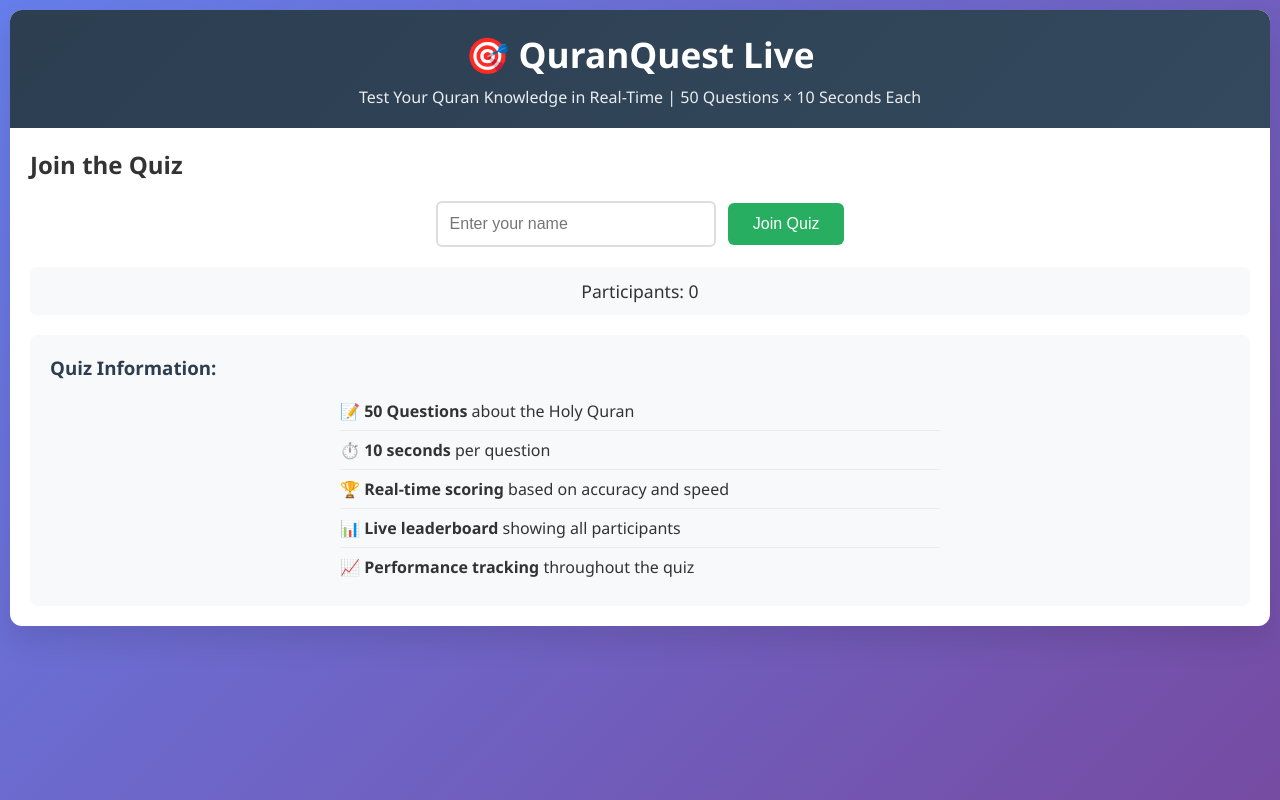
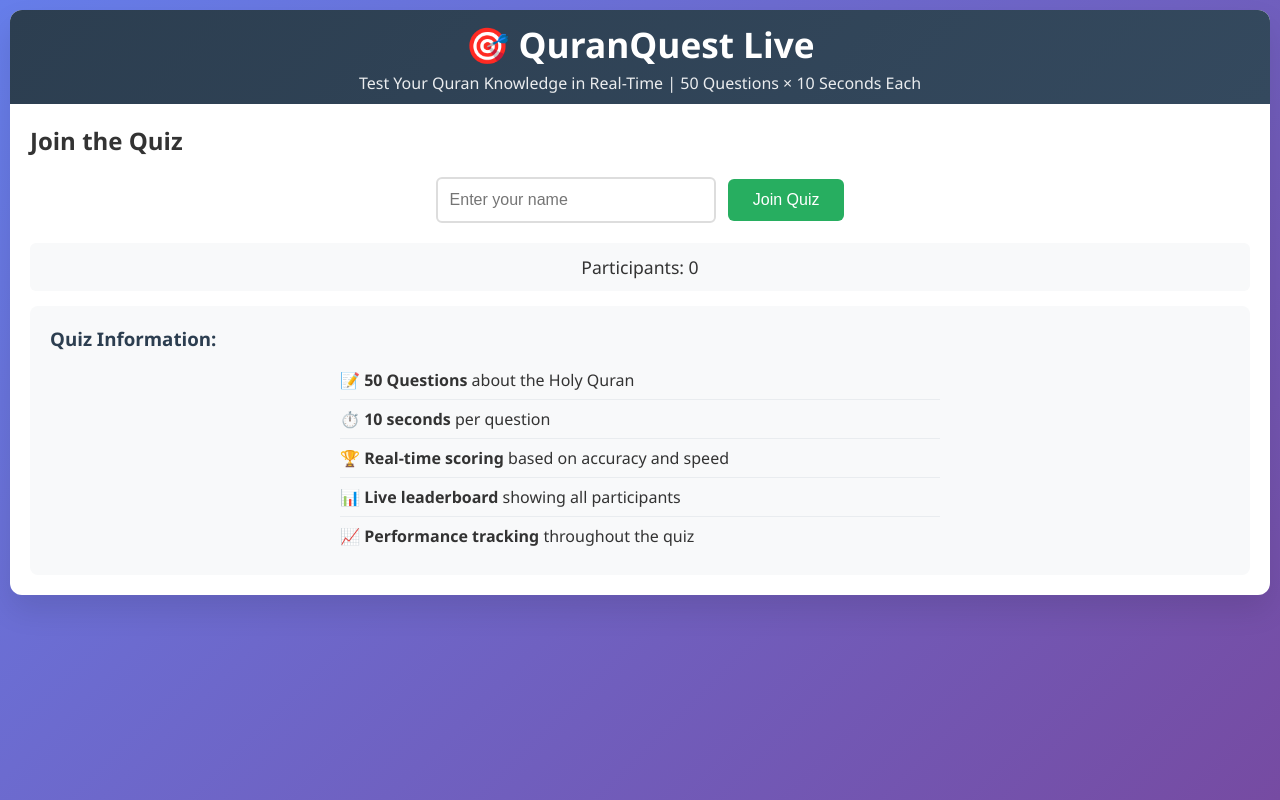
Before and after one commit to Sulaiman-GitHub/quran-quiz-app, a website: page public/index.html in a window 1280 px wide. Drawn offline with nearby package versions, Linux system fonts and the light colour scheme.

Commit message:
Update style.css

```diff
--- a/public/style.css
+++ b/public/style.css
@@ -24,13 +24,13 @@ body {
 header {
     background: linear-gradient(135deg, #2c3e50, #34495e);
     color: white;
-    padding: 20px;
+    padding: 10px;
     text-align: center;
 }
 
 header h1 {
     font-size: 2.2em;
-    margin-bottom: 8px;
+    margin-bottom: 4px;
 }
 
 header p {
@@ -114,14 +114,14 @@ button:disabled {
 }
 
 .quiz-info {
-    margin-top: 20px;
+    margin-top: 10px;
     padding: 20px;
     background: #f8f9fa;
     border-radius: 8px;
 }
 
 .quiz-info h3 {
-    margin-bottom: 12px;
+    margin-bottom: 10px;
     color: #2c3e50;
 }
 
```
